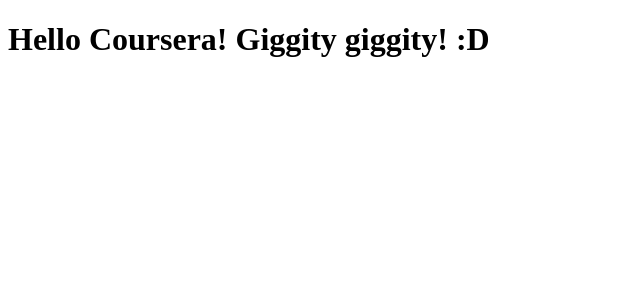
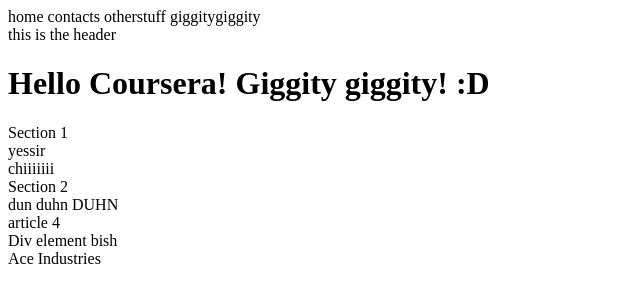
Before and after one commit to Acenelson/Coursera-test, a plain HTML site: page site/index.html in a window 1280 px wide. Shown: the whole page, without its empty margins (0-640 px from the left). Drawn offline with Linux system fonts and the light colour scheme.

Commit message:
Update index.html

```diff
--- a/site/index.html
+++ b/site/index.html
@@ -5,7 +5,21 @@
 	<title>Hello Coursera</title>
 </head>
 <body>
+	<header>
+		<nav>home contacts otherstuff giggitygiggity</nav>
+		this is the header
+	</header>
 	<h1>Hello Coursera! Giggity giggity! :D</h1>
+	<section>Section 1
+		<article>yessir</article>
+		<article>chiiiiiii</article>
+	</section>
+	<section>Section 2
+		<article>dun duhn DUHN</article>
+		<article>article 4</article>
+		<div>Div element bish</div>
+	</section>
+	<footer>Ace Industries</footer>
 
 </body>
 </html>
```
